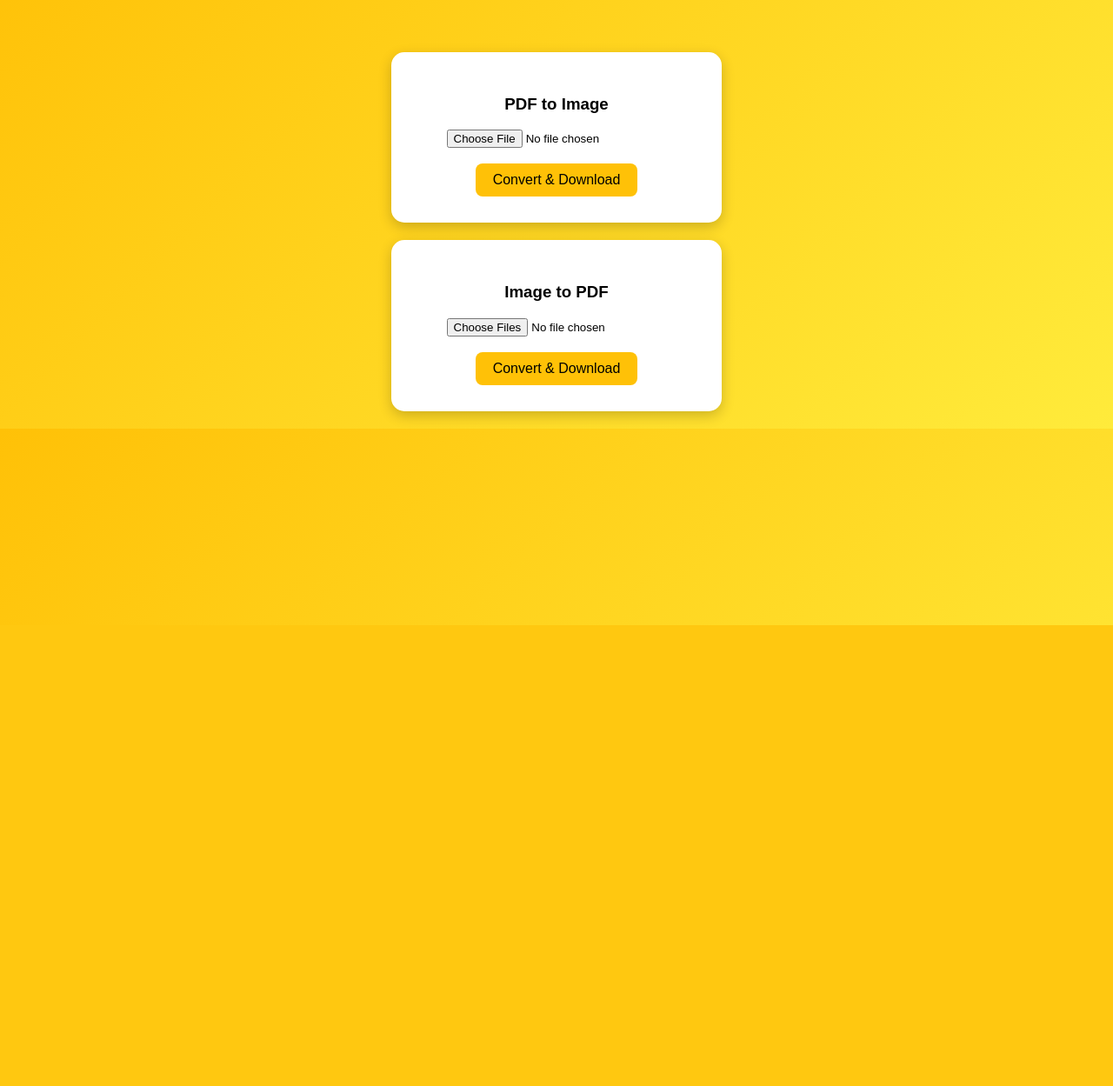
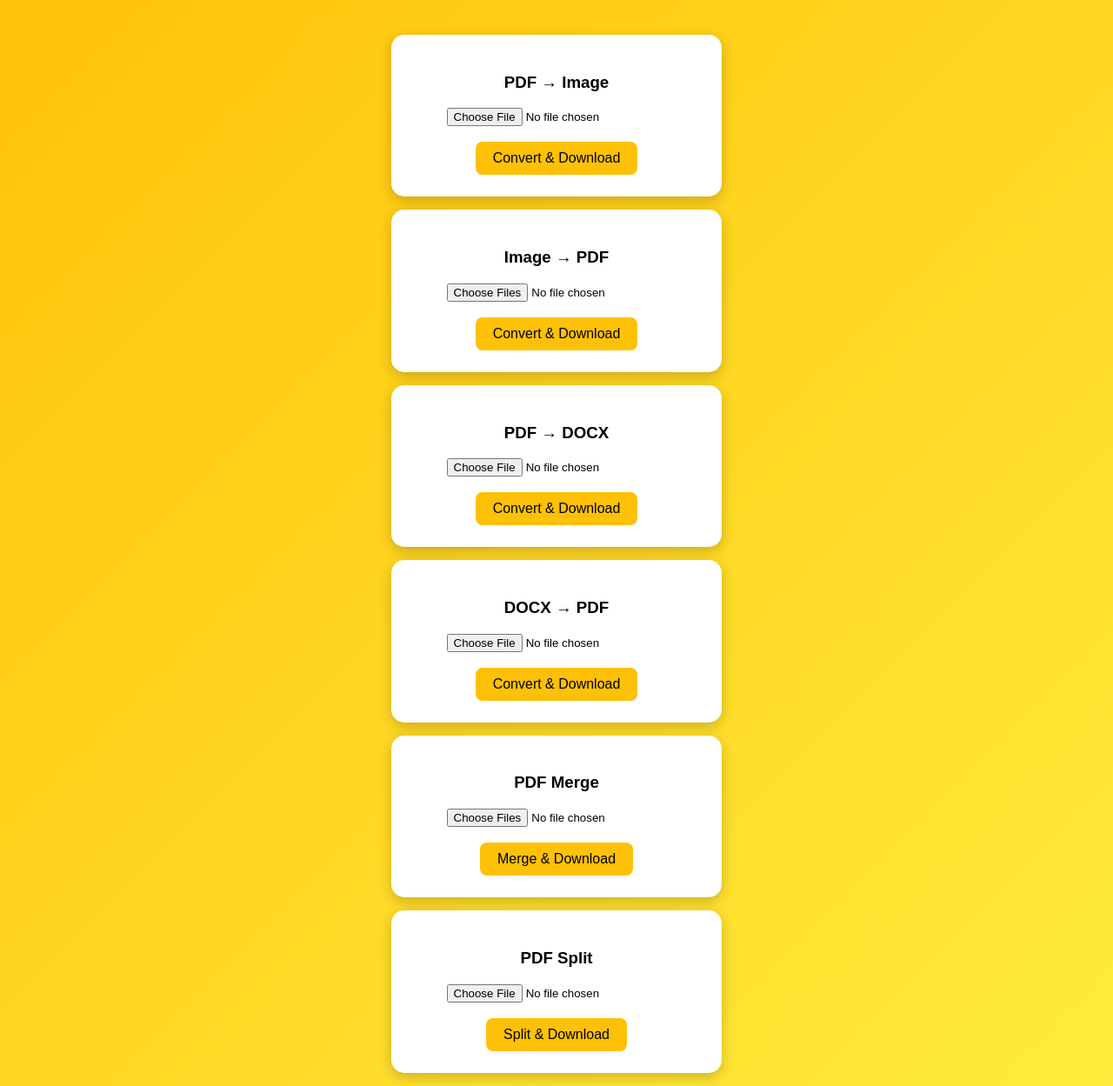
Before and after one commit to BahopiyaDhaval/pdf-bee, a Flask app: page / in a window 1280 px wide. Shown: the part 81-1330 px from the top of the page at 87% size. Before the commit the page ends 800 px from the top, so only its background shows below. Run offline with Flask 3, Linux system fonts and the light colour scheme.

Commit message:
updated pdf bee tools

```diff
--- a/app.py
+++ b/app.py
@@ -1,6 +1,10 @@
 from flask import Flask, render_template, request, send_file
 from pdf2image import convert_from_bytes
 from PIL import Image
+from pdf2docx import Converter
+from docx import Document
+from reportlab.pdfgen import canvas
+from PyPDF2 import PdfMerger, PdfReader, PdfWriter
 
 app = Flask(__name__)
 
@@ -16,16 +20,12 @@ def pdf_to_image():
     file = request.files.get("pdf")
 
     if not file or not file.filename.lower().endswith(".pdf"):
-        return "❌ File not supported. Please upload a valid PDF."
+        return "❌ Upload PDF only"
 
-    try:
-        images = convert_from_bytes(file.read(), dpi=300)
-    except:
-        return "❌ File not supported. Please upload a valid PDF."
+    images = convert_from_bytes(file.read(), dpi=300)
 
     img_path = "page1.jpg"
-
-    images[0].save(img_path, "JPEG", quality=95)
+    images[0].save(img_path, "JPEG")
 
     return send_file(img_path, as_attachment=True)
 
@@ -36,17 +36,15 @@ def image_to_pdf():
 
     files = request.files.getlist("images")
 
-    if not files:
-        return "❌ No images uploaded."
-
     image_list = []
 
-    try:
-        for file in files:
-            img = Image.open(file).convert("RGB")
-            image_list.append(img)
-    except:
-        return "❌ File not supported. Please upload valid images."
+    for file in files:
+
+        if not file.filename.lower().endswith((".png",".jpg",".jpeg")):
+            return "❌ Upload images only"
+
+        img = Image.open(file).convert("RGB")
+        image_list.append(img)
 
     pdf_path = "output.pdf"
 
@@ -59,5 +57,101 @@ def image_to_pdf():
     return send_file(pdf_path, as_attachment=True)
 
 
+# PDF → DOCX
+@app.route("/pdf_to_doc", methods=["POST"])
+def pdf_to_doc():
+
+    file = request.files.get("pdfdoc")
+
+    if not file.filename.lower().endswith(".pdf"):
+        return "❌ Upload PDF only"
+
+    pdf_path = "input.pdf"
+    docx_path = "output.docx"
+
+    file.save(pdf_path)
+
+    cv = Converter(pdf_path)
+    cv.convert(docx_path)
+    cv.close()
+
+    return send_file(docx_path, as_attachment=True)
+
+
+# DOCX → PDF
+@app.route("/doc_to_pdf", methods=["POST"])
+def doc_to_pdf():
+
+    file = request.files.get("docfile")
+
+    if not file.filename.lower().endswith(".docx"):
+        return "❌ Upload DOCX only"
+
+    docx_path = "input.docx"
+    pdf_path = "doc_output.pdf"
+
+    file.save(docx_path)
+
+    doc = Document(docx_path)
+
+    c = canvas.Canvas(pdf_path)
+
+    y = 800
+
+    for para in doc.paragraphs:
+        c.drawString(50, y, para.text)
+        y -= 20
+
+    c.save()
+
+    return send_file(pdf_path, as_attachment=True)
+
+
+# PDF MERGE
+@app.route("/merge_pdf", methods=["POST"])
+def merge_pdf():
+
+    files = request.files.getlist("pdfs")
+
+    merger = PdfMerger()
+
+    for file in files:
+
+        if not file.filename.lower().endswith(".pdf"):
+            return "❌ Upload PDF files only"
+
+        merger.append(file)
+
+    output = "merged.pdf"
+
+    merger.write(output)
+    merger.close()
+
+    return send_file(output, as_attachment=True)
+
+
+# PDF SPLIT
+@app.route("/split_pdf", methods=["POST"])
+def split_pdf():
+
+    file = request.files.get("pdf")
+
+    if not file.filename.lower().endswith(".pdf"):
+        return "❌ Upload PDF only"
+
+    reader = PdfReader(file)
+
+    writer = PdfWriter()
+
+    writer.add_page(reader.pages[0])
+
+    output = "split_page1.pdf"
+
+    with open(output, "wb") as f:
+        writer.write(f)
+
+    return send_file(output, as_attachment=True)
+
+
 if __name__ == "__main__":
     app.run(debug=True)
--- a/render.yaml/render.yaml
+++ b/render.yaml/render.yaml
@@ -2,8 +2,10 @@ services:
   - type: web
     name: pdf-bee
     env: python
+
     buildCommand: |
       apt-get update
       apt-get install -y poppler-utils
       pip install -r requirements.txt
+
     startCommand: gunicorn app:app
--- a/requirements.txt/requirements.txt
+++ /dev/null
@@ -1,4 +0,0 @@
-Flask
-Pillow
-pdf2image
-gunicorn
--- a/templates/index.html
+++ b/templates/index.html
@@ -23,14 +23,14 @@ font-weight:bold;
 }
 
 .container{
-margin-top:60px;
+margin-top:40px;
 }
 
 .box{
 background:white;
-padding:30px;
-margin:20px auto;
-width:320px;
+padding:25px;
+margin:15px auto;
+width:330px;
 border-radius:15px;
 box-shadow:0 5px 15px rgba(0,0,0,0.2);
 }
@@ -60,9 +60,10 @@ background:#ffb300;
 
 <div class="container">
 
+
 <div class="box">
 
-<h3>PDF to Image</h3>
+<h3>PDF → Image</h3>
 
 <form action="/pdf_to_image" method="post" enctype="multipart/form-data">
 
@@ -76,13 +77,14 @@ background:#ffb300;
 
 </div>
 
+
 <div class="box">
 
-<h3>Image to PDF</h3>
+<h3>Image → PDF</h3>
 
 <form action="/image_to_pdf" method="post" enctype="multipart/form-data">
 
-<input type="file" name="images" accept="image/*" multiple required>
+<input type="file" name="images" accept="image/png,image/jpeg" multiple required>
 
 <br><br>
 
@@ -92,6 +94,75 @@ background:#ffb300;
 
 </div>
 
+
+<div class="box">
+
+<h3>PDF → DOCX</h3>
+
+<form action="/pdf_to_doc" method="post" enctype="multipart/form-data">
+
+<input type="file" name="pdfdoc" accept=".pdf" required>
+
+<br><br>
+
+<button>Convert & Download</button>
+
+</form>
+
+</div>
+
+
+<div class="box">
+
+<h3>DOCX → PDF</h3>
+
+<form action="/doc_to_pdf" method="post" enctype="multipart/form-data">
+
+<input type="file" name="docfile" accept=".docx" required>
+
+<br><br>
+
+<button>Convert & Download</button>
+
+</form>
+
+</div>
+
+
+<div class="box">
+
+<h3>PDF Merge</h3>
+
+<form action="/merge_pdf" method="post" enctype="multipart/form-data">
+
+<input type="file" name="pdfs" accept=".pdf" multiple required>
+
+<br><br>
+
+<button>Merge & Download</button>
+
+</form>
+
+</div>
+
+
+<div class="box">
+
+<h3>PDF Split</h3>
+
+<form action="/split_pdf" method="post" enctype="multipart/form-data">
+
+<input type="file" name="pdf" accept=".pdf" required>
+
+<br><br>
+
+<button>Split & Download</button>
+
+</form>
+
+</div>
+
+
 </div>
 
 </body>
```
Also changed, not shown: requirements.txt (added, +8 -0 lines), page1.jpg (deleted), 3 other files.
